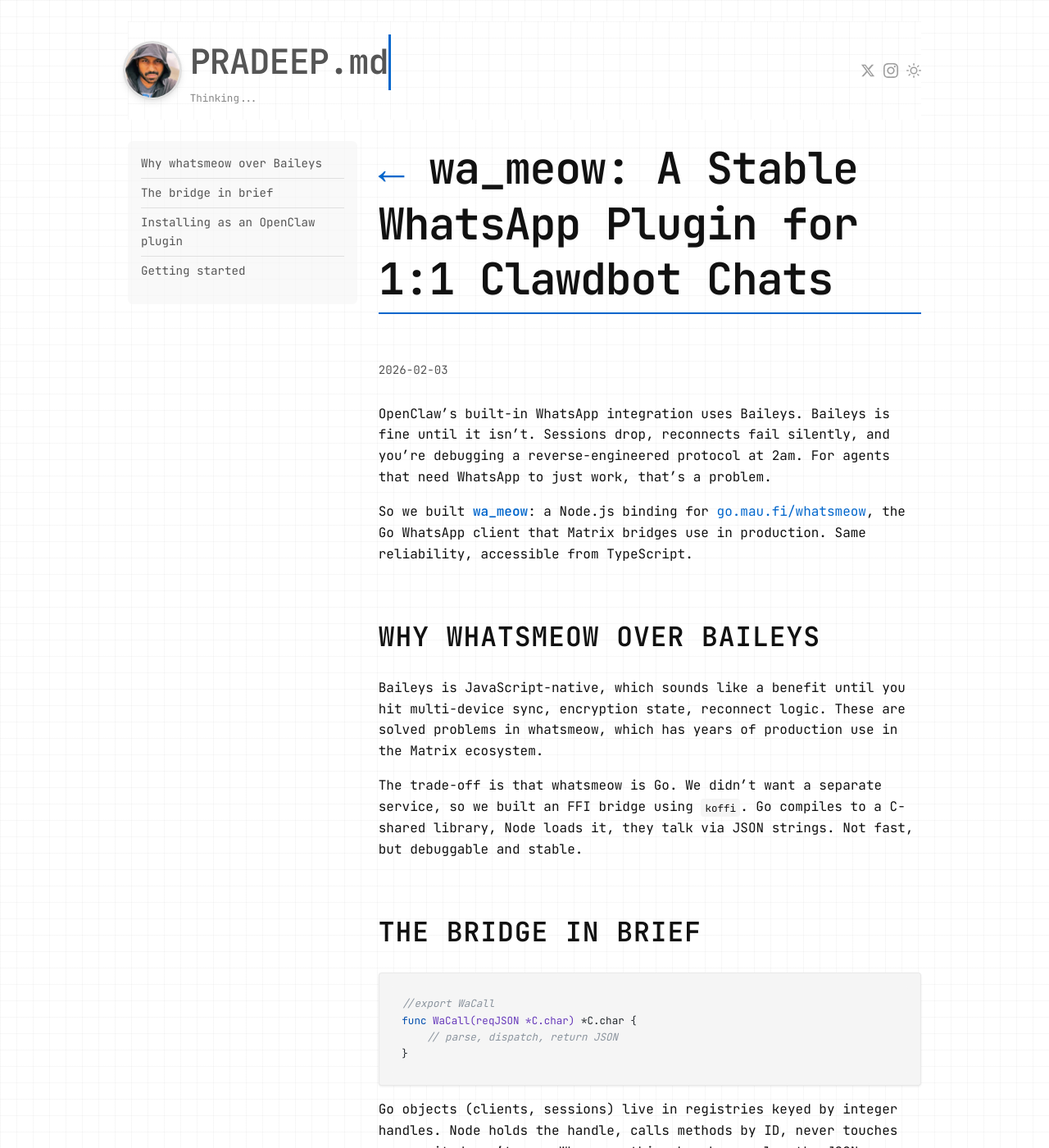
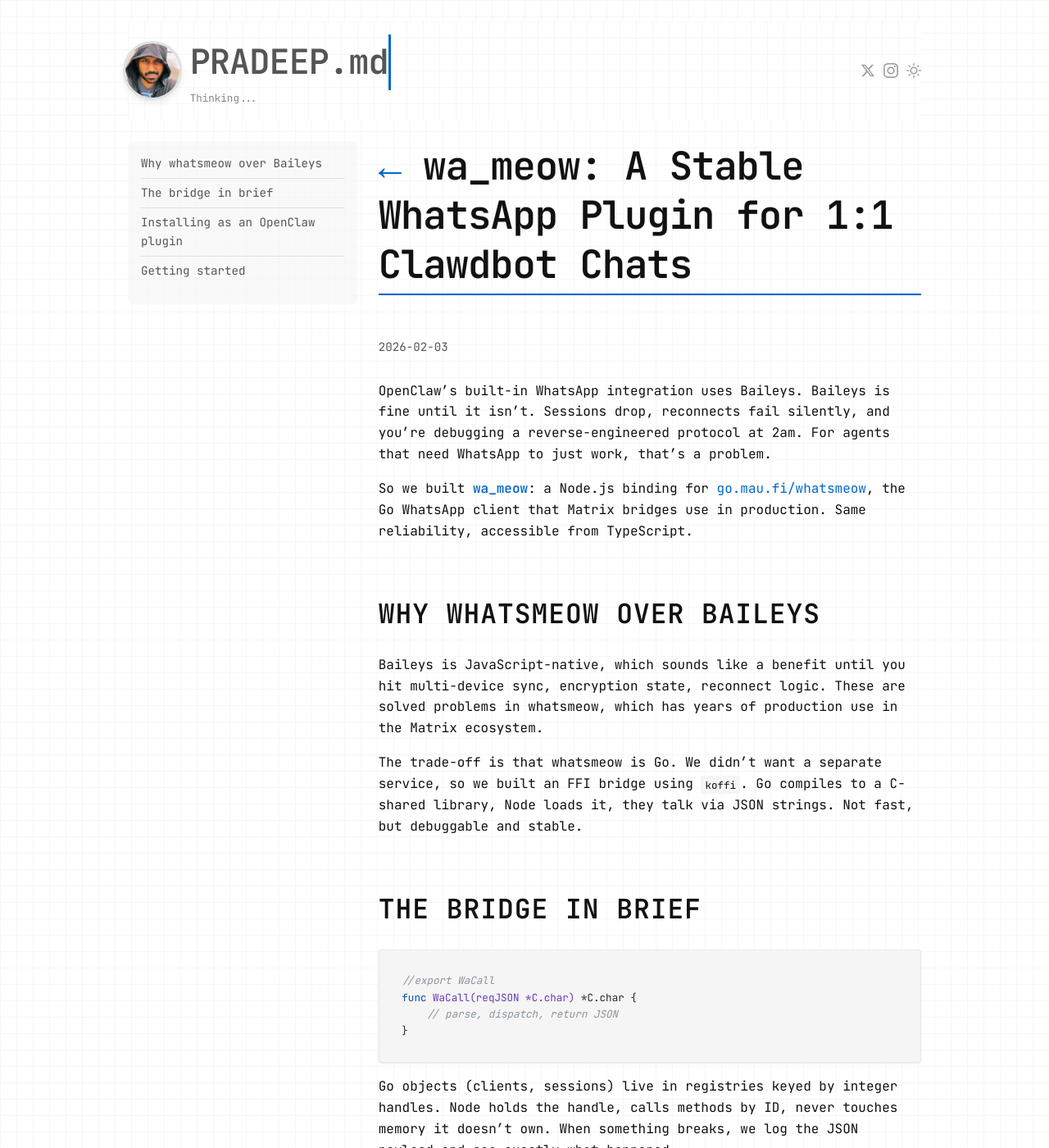
Before and after one commit to skyfallsin/skyfallsin.github.io, a Jekyll site: the page built from _posts/2026-02-03-wa-meow-whatsapp-bridge.md, in a window 1280 px wide and 1400 px high. Shown: the whole window at 82% size. Built offline with Jekyll 4.4.1, drawn with Linux system fonts in a browser that asks for light colours; nearby versions of some CDN libraries.

Commit message:
post title: nudge down to ~2.95rem

```diff
--- a/_layouts/default.html
+++ b/_layouts/default.html
@@ -814,7 +814,7 @@
     }
     .post-layout article h1:first-child {
       margin-top: 0;
-      font-size: calc(1rem * 1.618 * 1.618 * 1.272);
+      font-size: calc(1rem * 1.618 * 1.618 * 1.128);
       letter-spacing: var(--lk-tracking-tight);
     }
     @media (min-width: 1200px) {
```
